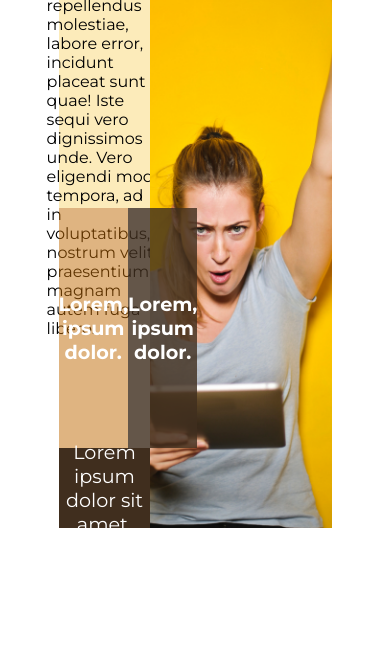
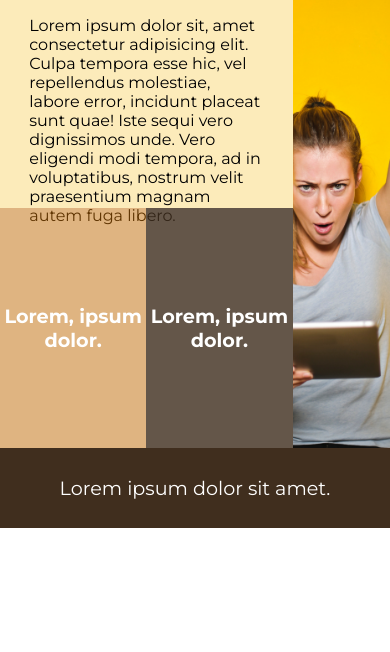
Before and after one commit to IagoUzal/iagouzal.github.io, a plain HTML site: page candify.html in a window 390 px wide. Shown: the part 192-844 px from the top of the page. Drawn offline with Linux system fonts and the light colour scheme.

Commit message:
responsive ipad layout

```diff
--- a/css/candify.css
+++ b/css/candify.css
@@ -121,3 +121,23 @@ footer {
   font-size: 1.2rem;
   align-content: center;
 }
+
+@media (max-width: 1024px) {
+  body {
+    max-width: 100%;
+  }
+}
+
+@media (max-width: 800px) {
+  .container {
+
+    grid-template-columns: repeat(4, 1fr);
+    grid-template-areas:
+    "header header header header"
+    "main main main img"
+    "aside aside aside img"
+    "footer footer footer footer";
+  }
+
+
+}
```
